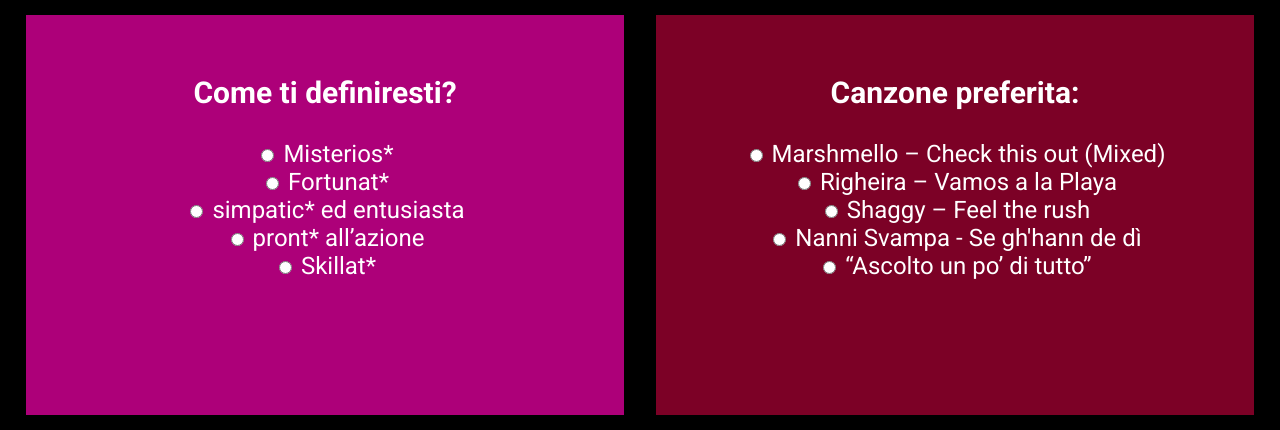
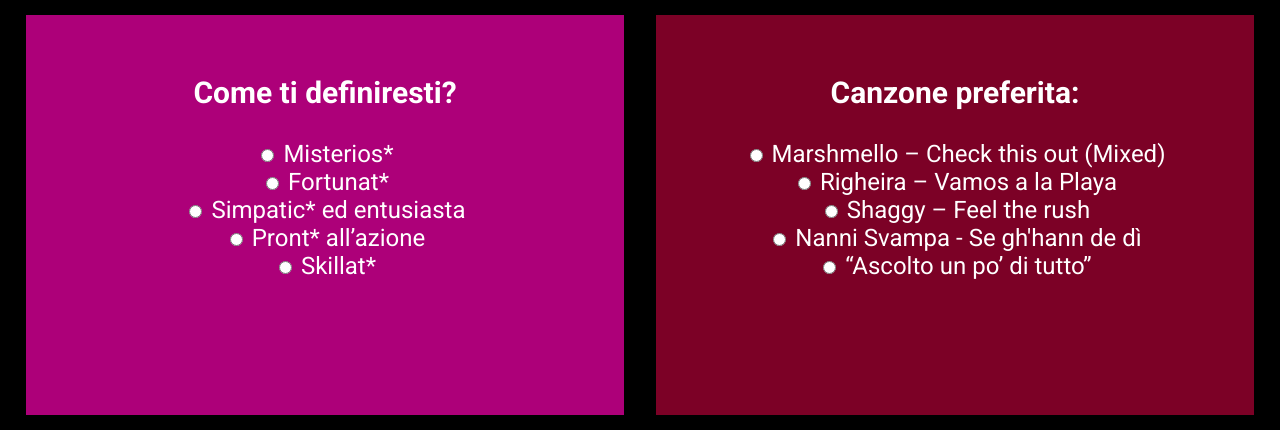
Before and after one commit to samuelebompani/greedyspaghetti-site, a PHP site: page /quiz.php in a window 1280 px wide. Shown: the part 366-796 px from the top of the page. Run offline with PHP 8.4, Linux system fonts and the light colour scheme.

Commit message:
aggiustamenti

```diff
--- a/quiz.php
+++ b/quiz.php
@@ -8,34 +8,34 @@
     </head>
     <body>
         <div class="main-contents">
-            <div class="row" style="padding-left:20px;padding-right:20px;">
+            <div class="row" style="padding-left:20px;padding-right:20px;" alt="Euro2020 logo">
                 <img src="media/euro.png" class="col-2 lateral-logo">
                 <div class="col-8" >
                     <h1>Che mascotte degli Europei sei?</h1>
                     <p>Ti sentiresti più a tuo agio nel morbido costume di Berni o tra i tunnel di Skillzy?</p>
                     <p style="font-size:10px;">unofficial Euro quiz</p>
                 </div>
-                <img src="media/euro.png" class="col-2 lateral-logo">
+                <img src="media/euro.png" class="col-2 lateral-logo" alt="Euro2020 logo">
             </div>
             <form action="result.php" method="post">
                 <div class="row">
                     <div class="col-6">
-                        <div class="block first">
+                        <div class="block first question-block">
                             <h3>Come ti definiresti?</h3>
-                            <input type="radio" id="mist" name="def" value="7">
+                            <input type="radio" id="mist" name="def" value="7" class="first" required>
                             <label for="mist">Misterios*</label><br>
                             <input type="radio" id="lucky" name="def" value="5">
                             <label for="lucky">Fortunat*</label><br>
                             <input type="radio" id="simp" name="def" value="2">
-                            <label for="simp">simpatic* ed entusiasta</label><br>
+                            <label for="simp">Simpatic* ed entusiasta</label><br>
                             <input type="radio" id="azione" name="def" value="1">
-                            <label for="azione">pront* all’azione</label><br>
+                            <label for="azione">Pront* all’azione</label><br>
                             <input type="radio" id="skill" name="def" value="10">
                             <label for="skill">Skillat*</label><br>
                         </div>
                     </div>
                     <div class="col-6">
-                        <div class="block second">
+                        <div class="block second question-block">
                             <h3>Canzone preferita:</h3>
                             <input type="radio" id="marshmello" name="canzone" value="9" required>
                             <label for="marshmello">Marshmello – Check this out (Mixed)</label><br>
@@ -52,7 +52,7 @@
                 </div>
                 <div class="row">
                     <div class="col-6">
-                        <div class="block third">
+                        <div class="block third question-block">
                             <h3>Foto di gruppo dopo una grigliata, come ti metti in posa?</h3>
                             <input type="radio" id="sorridi" name="foto" value="3" required>
                             <label for="sorridi">Sorridi educatamente</label><br>
@@ -61,13 +61,13 @@
                             <input type="radio" id="sdraia" name="foto" value="6">
                             <label for="sdraia">Ti sdrai davanti a tutti</label><br>
                             <input type="radio" id="occhiali" name="foto" value="4">
-                            <label for="">Indossi una simpaticissima parrucca colorata</label><br>
+                            <label for="occhiali">Indossi una simpaticissima parrucca colorata</label><br>
                             <input type="radio" id="drone" name="foto" value="10">
                             <label for="drone">Proponi di farla con il tuo nuovo drone</label><br>
                         </div>
                     </div>
                     <div class="col-6">
-                        <div class="block fourth">
+                        <div class="block fourth question-block">
                             <h3>Tre parole per la tua vacanza ideale:</h3>
                             <input type="radio" id="montagna" name="vacanza" value="7" required>
                             <label for="montagna">Montagna, mucche e formaggi</label><br>
@@ -84,7 +84,7 @@
                 </div>
                 <div class="row">
                     <div class="col-6">
-                        <div class="block second">
+                        <div class="block second question-block">
                             <h3>Piatto preferito:</h3>
                             <input type="radio" id="wurst" name="cibo" value="4" required>
                             <label for="wurst">Würstel e crauti</label><br>
@@ -99,7 +99,7 @@
                         </div>
                     </div>
                     <div class="col-6">
-                        <div class="block first">
+                        <div class="block first question-block">
                             <h3>Nome del tuo cane:</h3>
                             <input type="radio" id="andrij" name="cane" value="8" required>
                             <label for="andrij">Andrij</label><br>
@@ -116,7 +116,7 @@
                 </div>
                 <div class="row">
                     <div class="col-6">
-                        <div class="block fourth">
+                        <div class="block fourth question-block">
                             <h3>Hai la 9 sulle spalle, come segni nella finale dell'Europeo?</h3>
                             <input type="radio" id="gre" name="cane" value="0" required>
                             <label for="gre">Su calcio d'angolo, nel mucchio anticipi tutti di testa</label><br>
@@ -131,9 +131,8 @@
                         </div>
                     </div>
                     <div class="col-6">
-                        <div class="block third">
+                        <div class="block third question-block">
                             <h3>Ti vesti elegante: a chi ti ispiri?</h3>
-                            <div class="row">
                             <input type="radio" id="bon" name="celeb" value="4" required>
                             <label for="bon">Bon Jovi</label><br>
                             <input type="radio" id="gaga" name="celeb" value="5">
@@ -147,10 +146,9 @@
                         </div>
                     </div>
                 </div>
-                </div>
                 <div class="row">
                     <div class="col-6">
-                        <div class="block first">
+                        <div class="block first question-block">
                             <h3>Puoi scegliere il centravanti titolare dell'Italia, chi schieri?</h3>
                             <input type="radio" id="ciro" name="att" value="3" required>
                             <label for="ciro">Ciro Immobile</label><br>
@@ -165,9 +163,9 @@
                         </div>
                     </div>
                     <div class="col-6">
-                        <div class="block second">
+                        <div class="block second question-block">
                             <h3>Film preferito:</h3>
-                            <input type="radio" id="carnage" name="film" value="8" reuqired>
+                            <input type="radio" id="carnage" name="film" value="8" required>
                             <label for="carnage">Carnage</label><br>
                             <input type="radio" id="diavolo" name="film" value="5">
                             <label for="diavolo">L’avvocato del diavolo</label><br>
@@ -182,7 +180,7 @@
                 </div>
                 <div class="row">
                     <div class="col-6">
-                        <div class="block third">
+                        <div class="block third question-block">
                             <h3>Scegli uno sposor tecnico per la tua nazionale:</h3>
                             <input type="radio" id="nike" name="sponsor" value="9" required>
                             <label for="nike">Nike</label><br>
@@ -197,9 +195,9 @@
                         </div>
                     </div>
                     <div class="col-6">
-                        <div class="block fourth">
+                        <div class="block fourth question-block">
                             <h3>Serata in compagnia, cosa bevi?</h3>
-                            <input type="radio" id="birra" name="drink" value="5">
+                            <input type="radio" id="birra" name="drink" value="5" required>
                             <label for="birra">Birra</label><br>
                             <input type="radio" id="vino" name="drink" value="1">
                             <label for="vino">Vino</label><br>
@@ -214,7 +212,7 @@
                 </div>
                 <div class="row">
                     <div class="col-12">
-                        <input type="submit" value="Conferma">
+                        <input type="submit" value="Conferma" id="submit-button">
                     </div>
                 </div>
             </form>
--- a/utils/footer.php
+++ b/utils/footer.php
@@ -1,3 +1,4 @@
+<!DOCTYPE html>
 <footer>
     Copyright © 2021 Greedy Spaghetti
 </footer>
--- a/utils/header.html
+++ b/utils/header.html
@@ -1,4 +1,5 @@
 <!DOCTYPE html>
 <meta name="viewpoint" content="width=device-width, initial-scale=1.0">
 <link type="text/css" rel="stylesheet" href="./css/nice.css">
+<link rel="shortcut icon" type="image/jpg" href="media/favicon.ico"/>
 <meta charset="UTF-8">
--- a/utils/navigation.html
+++ b/utils/navigation.html
@@ -1,6 +1,6 @@
 <!DOCTYPE html>
 <div class="row">
-    <div class="navigation col-12">
+    <div class="navigation">
         <br>
         <h1 class="main-title">Greedy Spaghetti</h1>
         <ul class="menu-sections">
```
Also changed, not shown: favicon_io/favicon.ico (added), media/favicon.ico (added). Lines whose indentation alone changed are shown as unchanged.
